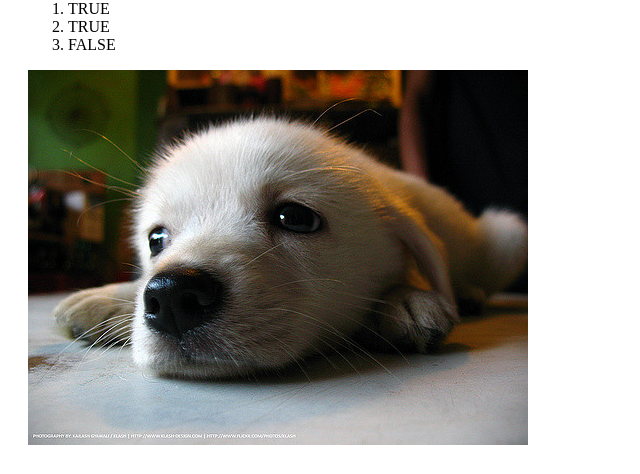
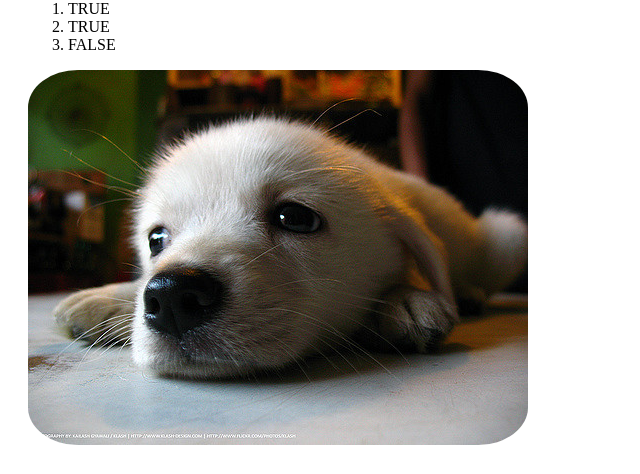
Before and after one commit to ImanM1/Portfolio, a plain HTML site: page index.html in a window 1280 px wide. Shown: the part 348-822 px from the top of the page, without its empty margins (0-640 px from the left). Drawn offline with Linux system fonts and the light colour scheme.

Commit message:
done for the day

```diff
--- a/index.html
+++ b/index.html
@@ -18,6 +18,7 @@ padding-left: 0px }
 margin: 10px;}
 #try {padding: 20px}
 #yes{text-decoration: none; }
+#round {border-radius: 10%}
 
 
 </style>
@@ -48,7 +49,7 @@ margin: 10px;}
 			<li> TRUE </li>
 			<li> FALSE </li>
 		</ol>
-		<img src="images/puppy.jpg">
+		<img id="round" src="images/puppy.jpg">
 
 
 	</body>
```
